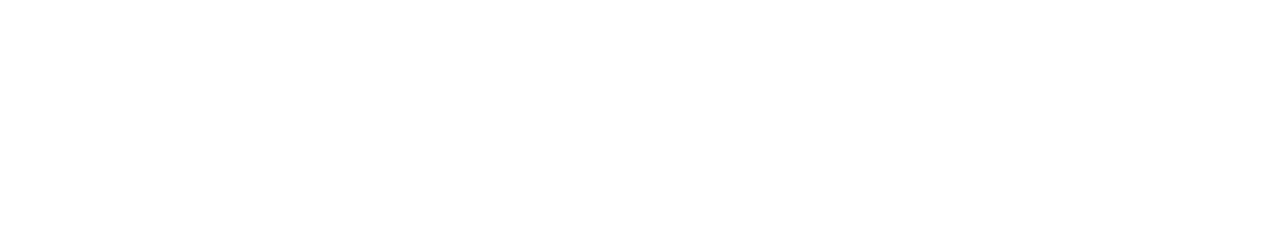
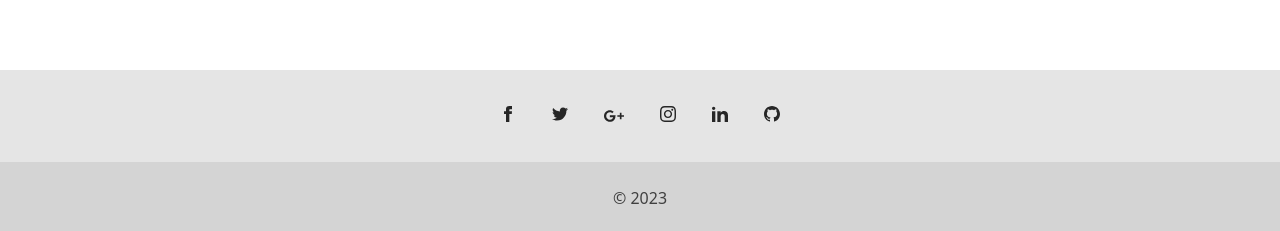
Before and after one commit to Asna-cp/DentiCare-Client, a React (Create React App) app: page / in a window 1280 px wide. Shown: the part 1991-2222 px from the top of the page. Before the commit the page ends 2061 px from the top, so only its background shows below. Built offline with nearby package versions, Linux system fonts and the light colour scheme.

Commit message:
footer updated

```diff
--- a/src/pages/Doctors/doctors.jsx
+++ b/src/pages/Doctors/doctors.jsx
@@ -3,6 +3,7 @@ import Navbar from "../navbar";
 import axios from "axios";
 import { useState } from "react";
 import { useEffect } from "react";
+import Footer from "../footer";
 
 const Doctors = () => {
   const [doctors, setDoctors] = useState([]);
@@ -39,6 +40,9 @@ const Doctors = () => {
           </div>
         ))}
       </div>
+      <div>
+        <Footer />
+      </div>
     </div>
   );
 };
--- a/src/pages/Homepage/HomePage.jsx
+++ b/src/pages/Homepage/HomePage.jsx
@@ -3,6 +3,7 @@ import Navbar from "../navbar";
 import Banner from "./banner";
 import Testimonial from "./testimonial";
 import Cards from "./cards";
+import Footer from "../footer";
 
 const HomePage = () => {
   return (
@@ -11,6 +12,7 @@ const HomePage = () => {
       <Banner />
       <Cards />
       <Testimonial />
+      <Footer />
     </>
   );
 };
--- a/src/pages/Profile/profile.jsx
+++ b/src/pages/Profile/profile.jsx
@@ -2,6 +2,7 @@ import React, { useState } from "react";
 import axios from "axios";
 import Navbar from "../navbar";
 import { useEffect } from "react";
+import Footer from "../footer";
 
 const Profile = () => {
   const [user, setUser] = useState("");
@@ -75,6 +76,9 @@ const Profile = () => {
           </div>
         </div>
       </div>
+      <div>
+        <Footer />
+      </div>
     </div>
   );
 };
--- a/src/pages/Treatments/treatments.jsx
+++ b/src/pages/Treatments/treatments.jsx
@@ -2,6 +2,7 @@ import React from "react";
 import Navbar from "../navbar";
 import axios from "axios";
 import { useState, useEffect } from "react";
+import Footer from "../footer";
 
 const Treatments = () => {
   const [treatments, setTreatments] = useState([]);
@@ -42,6 +43,9 @@ const Treatments = () => {
           </div>
         ))}
       </div>
+      <div>
+        <Footer />
+      </div>
     </div>
   );
 };
--- /dev/null
+++ b/src/pages/footer.jsx
@@ -0,0 +1,86 @@
+import React from 'react'
+
+const Footer = () => {
+  return (
+    <footer class="bg-neutral-200 text-center text-white dark:bg-neutral-600">
+    <div class="container pt-9">
+      <div class="mb-9 flex justify-center">
+        <a href="#!" class="mr-9 text-neutral-800 dark:text-neutral-200">
+          <svg
+            xmlns="http://www.w3.org/2000/svg"
+            class="h-4 w-4"
+            fill="currentColor"
+            viewBox="0 0 24 24">
+            <path
+              d="M9 8h-3v4h3v12h5v-12h3.642l.358-4h-4v-1.667c0-.955.192-1.333 1.115-1.333h2.885v-5h-3.808c-3.596 0-5.192 1.583-5.192 4.615v3.385z" />
+          </svg>
+        </a>
+        <a href="#!" class="mr-9 text-neutral-800 dark:text-neutral-200">
+          <svg
+            xmlns="http://www.w3.org/2000/svg"
+            class="h-4 w-4"
+            fill="currentColor"
+            viewBox="0 0 24 24">
+            <path
+              d="M24 4.557c-.883.392-1.832.656-2.828.775 1.017-.609 1.798-1.574 2.165-2.724-.951.564-2.005.974-3.127 1.195-.897-.957-2.178-1.555-3.594-1.555-3.179 0-5.515 2.966-4.797 6.045-4.091-.205-7.719-2.165-10.148-5.144-1.29 2.213-.669 5.108 1.523 6.574-.806-.026-1.566-.247-2.229-.616-.054 2.281 1.581 4.415 3.949 4.89-.693.188-1.452.232-2.224.084.626 1.956 2.444 3.379 4.6 3.419-2.07 1.623-4.678 2.348-7.29 2.04 2.179 1.397 4.768 2.212 7.548 2.212 9.142 0 14.307-7.721 13.995-14.646.962-.695 1.797-1.562 2.457-2.549z" />
+          </svg>
+        </a>
+        <a href="#!" class="mr-9 text-neutral-800 dark:text-neutral-200">
+          <svg
+            xmlns="http://www.w3.org/2000/svg"
+            class="h-5 w-5"
+            fill="currentColor"
+            viewBox="0 0 24 24">
+            <path
+              d="M7 11v2.4h3.97c-.16 1.029-1.2 3.02-3.97 3.02-2.39 0-4.34-1.979-4.34-4.42 0-2.44 1.95-4.42 4.34-4.42 1.36 0 2.27.58 2.79 1.08l1.9-1.83c-1.22-1.14-2.8-1.83-4.69-1.83-3.87 0-7 3.13-7 7s3.13 7 7 7c4.04 0 6.721-2.84 6.721-6.84 0-.46-.051-.81-.111-1.16h-6.61zm0 0 17 2h-3v3h-2v-3h-3v-2h3v-3h2v3h3v2z"
+              fill-rule="evenodd"
+              clip-rule="evenodd" />
+          </svg>
+        </a>
+        <a href="#!" class="mr-9 text-neutral-800 dark:text-neutral-200">
+          <svg
+            xmlns="http://www.w3.org/2000/svg"
+            class="h-4 w-4"
+            fill="currentColor"
+            viewBox="0 0 24 24">
+            <path
+              d="M12 2.163c3.204 0 3.584.012 4.85.07 3.252.148 4.771 1.691 4.919 4.919.058 1.265.069 1.645.069 4.849 0 3.205-.012 3.584-.069 4.849-.149 3.225-1.664 4.771-4.919 4.919-1.266.058-1.644.07-4.85.07-3.204 0-3.584-.012-4.849-.07-3.26-.149-4.771-1.699-4.919-4.92-.058-1.265-.07-1.644-.07-4.849 0-3.204.013-3.583.07-4.849.149-3.227 1.664-4.771 4.919-4.919 1.266-.057 1.645-.069 4.849-.069zm0-2.163c-3.259 0-3.667.014-4.947.072-4.358.2-6.78 2.618-6.98 6.98-.059 1.281-.073 1.689-.073 4.948 0 3.259.014 3.668.072 4.948.2 4.358 2.618 6.78 6.98 6.98 1.281.058 1.689.072 4.948.072 3.259 0 3.668-.014 4.948-.072 4.354-.2 6.782-2.618 6.979-6.98.059-1.28.073-1.689.073-4.948 0-3.259-.014-3.667-.072-4.947-.196-4.354-2.617-6.78-6.979-6.98-1.281-.059-1.69-.073-4.949-.073zm0 5.838c-3.403 0-6.162 2.759-6.162 6.162s2.759 6.163 6.162 6.163 6.162-2.759 6.162-6.163c0-3.403-2.759-6.162-6.162-6.162zm0 10.162c-2.209 0-4-1.79-4-4 0-2.209 1.791-4 4-4s4 1.791 4 4c0 2.21-1.791 4-4 4zm6.406-11.845c-.796 0-1.441.645-1.441 1.44s.645 1.44 1.441 1.44c.795 0 1.439-.645 1.439-1.44s-.644-1.44-1.439-1.44z" />
+          </svg>
+        </a>
+        <a href="#!" class="mr-9 text-neutral-800 dark:text-neutral-200">
+          <svg
+            xmlns="http://www.w3.org/2000/svg"
+            class="h-4 w-4"
+            fill="currentColor"
+            viewBox="0 0 24 24">
+            <path
+              d="M4.98 3.5c0 1.381-1.11 2.5-2.48 2.5s-2.48-1.119-2.48-2.5c0-1.38 1.11-2.5 2.48-2.5s2.48 1.12 2.48 2.5zm.02 4.5h-5v16h5v-16zm7.982 0h-4.968v16h4.969v-8.399c0-4.67 6.029-5.052 6.029 0v8.399h4.988v-10.131c0-7.88-8.922-7.593-11.018-3.714v-2.155z" />
+          </svg>
+        </a>
+        <a href="#!" class="text-neutral-800 dark:text-neutral-200">
+          <svg
+            xmlns="http://www.w3.org/2000/svg"
+            class="h-4 w-4"
+            fill="currentColor"
+            viewBox="0 0 24 24">
+            <path
+              d="M12 0c-6.626 0-12 5.373-12 12 0 5.302 3.438 9.8 8.207 11.387.599.111.793-.261.793-.577v-2.234c-3.338.726-4.033-1.416-4.033-1.416-.546-1.387-1.333-1.756-1.333-1.756-1.089-.745.083-.729.083-.729 1.205.084 1.839 1.237 1.839 1.237 1.07 1.834 2.807 1.304 3.492.997.107-.775.418-1.305.762-1.604-2.665-.305-5.467-1.334-5.467-5.931 0-1.311.469-2.381 1.236-3.221-.124-.303-.535-1.524.117-3.176 0 0 1.008-.322 3.301 1.23.957-.266 1.983-.399 3.003-.404 1.02.005 2.047.138 3.006.404 2.291-1.552 3.297-1.23 3.297-1.23.653 1.653.242 2.874.118 3.176.77.84 1.235 1.911 1.235 3.221 0 4.609-2.807 5.624-5.479 5.921.43.372.823 1.102.823 2.222v3.293c0 .319.192.694.801.576 4.765-1.589 8.199-6.086 8.199-11.386 0-6.627-5.373-12-12-12z" />
+          </svg>
+        </a>
+      </div>
+    </div>
+
+    <div
+      class="bg-neutral-300 p-4 text-center text-neutral-700 dark:bg-neutral-700 dark:text-neutral-200">
+      © 2023
+      <a
+        class="text-neutral-800 dark:text-neutral-400"
+        href="https://tailwind-elements.com/"
+        ></a
+      >
+    </div>
+  </footer>
+  )
+}
+
+export default Footer
```
Also changed, not shown: src/pages/Booking/booking.jsx (+72 -11 lines).
